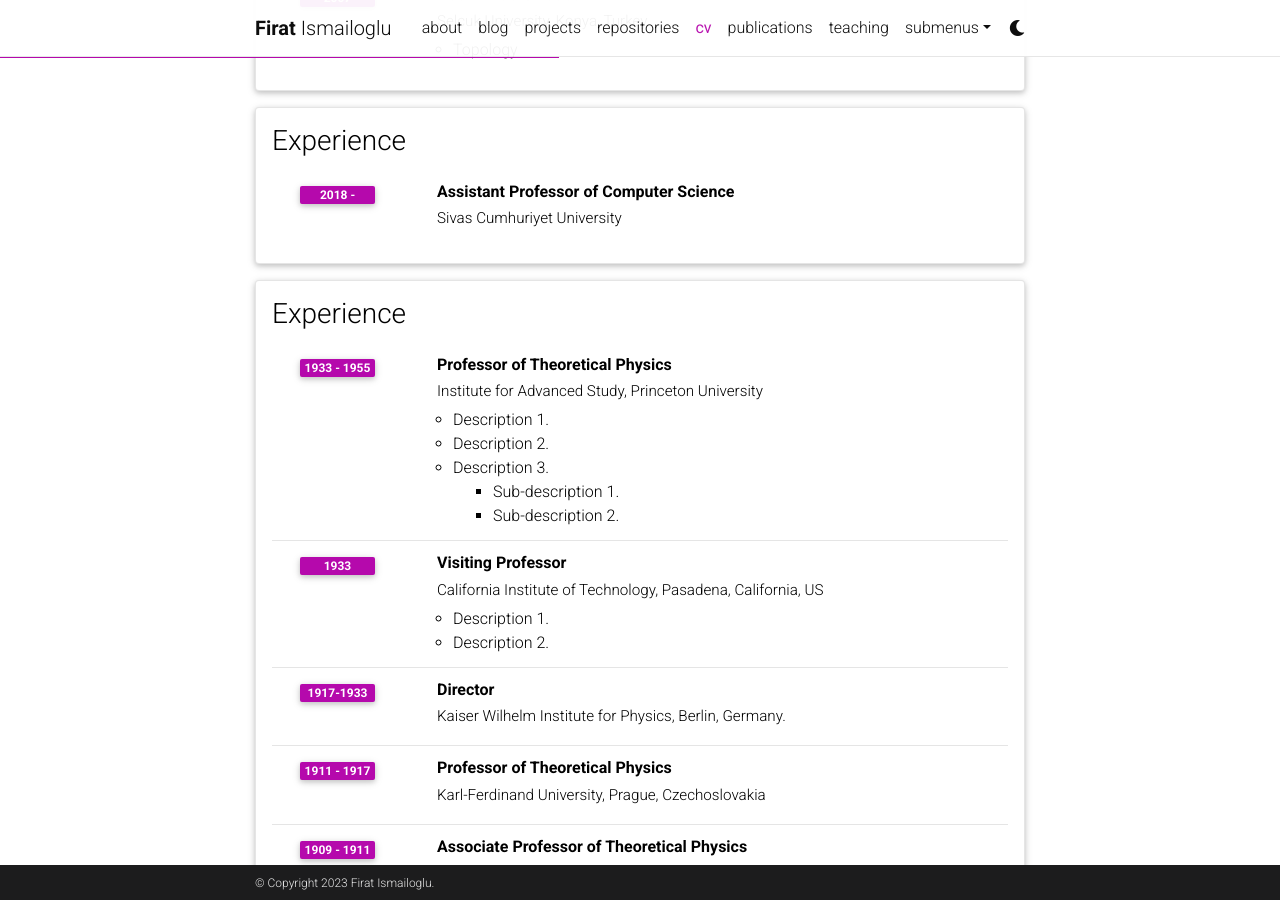
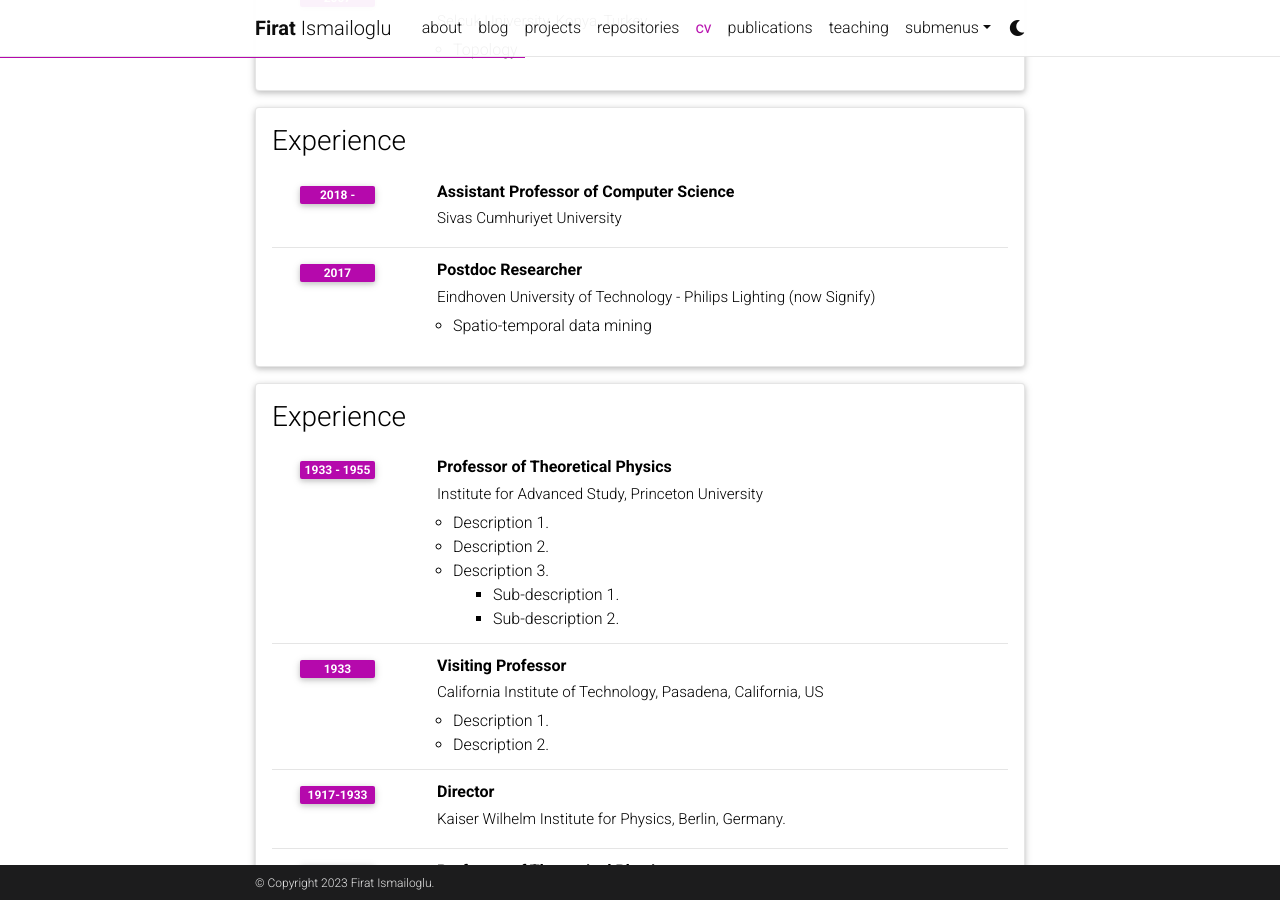
Before and after one commit to FiratIsmailoglu/firatismailoglu.github.io, a Jekyll site: the page built from _pages/cv.md, in a window 1280 px wide and 900 px high, scrolled down 703 px. Built offline with Jekyll 4.4.1, drawn with Linux system fonts in a browser that asks for light colours; comment, search, counter and statistics services are not loaded; a style sheet for code colours, icons or effects is not loaded.

Commit message:
Update cv.yml

```diff
--- a/_data/cv.yml
+++ b/_data/cv.yml
@@ -32,6 +32,12 @@
     - title: Assistant  Professor of Computer Science
       institution: Sivas Cumhuriyet University
       year: 2018 -
+
+    - title: Postdoc Researcher
+      institution: Eindhoven University of Technology - Philips Lighting (now Signify)
+      year : 2017
+      description:
+        Spatio-temporal data mining
 
 
 
```
